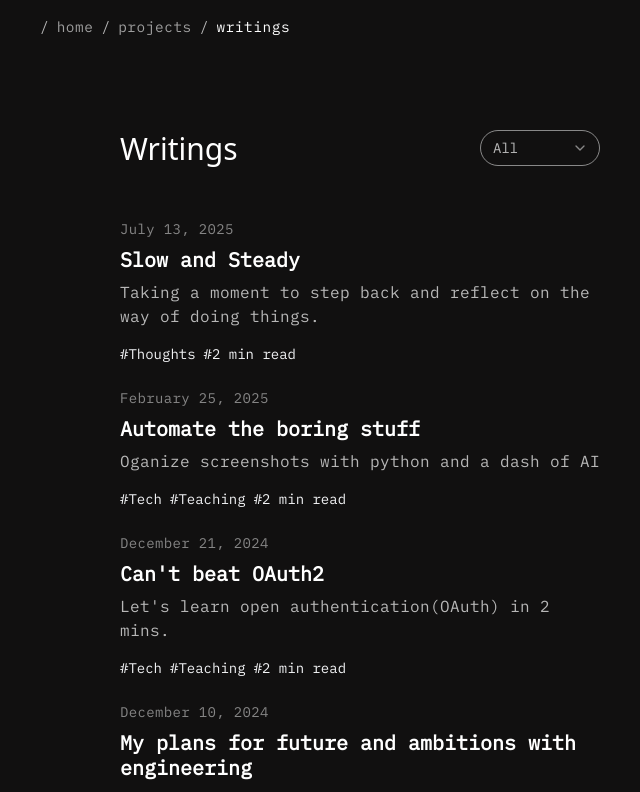
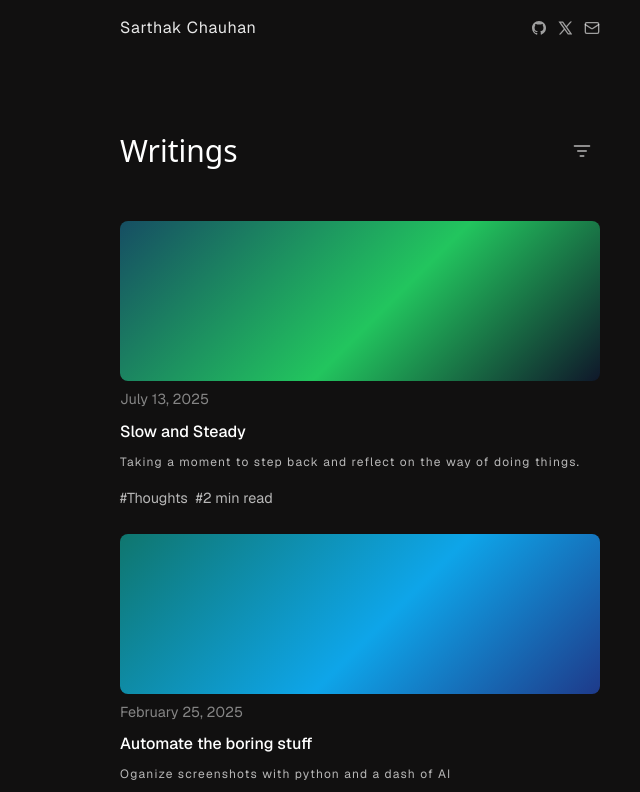
Before and after one commit to Sarthakischauhan/portfolio, a Next.js app: page /blog in a window 1280 px wide. Shown: the top 792 px of the page, without its empty margins (280-920 px from the left). Built offline with nearby package versions, Linux system fonts and the light colour scheme.

Commit message:
modified image and components

```diff
--- a/app/components/BlogFilter.jsx
+++ b/app/components/BlogFilter.jsx
@@ -1,24 +1,41 @@
-import { ChevronDown } from "lucide-react";
+import { Filter, ListFilter } from "lucide-react";
+import { useState } from "react";
 
 const BlogFilter = ({ selectedTag, setSelectedTag, allTags }) => {
+  const [open, setOpen] = useState(false);
+
   return (
-    <div className="relative font-mono">
-      <div className="relative">
-        <select
-          value={selectedTag}
-          onChange={(e) => setSelectedTag(e.target.value)}
-          className="cursor-pointer text-opacity-70 text-white appearance-none w-[120px] h-9 px-3 pr-8 text-sm rounded-full border border-white/50 bg-transparent focus:outline-none hover:border-white transition-colors duration-300 hover:text-opacity-100"
-        >
-          {allTags.map((tag) => (
-            <option key={tag} value={tag}>
-              {tag}
-            </option>
-          ))}
-        </select>
-        <div className="absolute right-3 top-1/2 -translate-y-1/2 pointer-events-none">
-          <ChevronDown className="h-4 w-4 opacity-50" />
+    <div className="relative z-50 inline-flex font-geist">
+      <button
+        type="button"
+        aria-label="Filter posts"
+        className="inline-flex h-9 w-9 items-center justify-center text-white/70 transition-colors hover:border-white hover:text-white"
+        onClick={() => setOpen((prev) => !prev)}
+      >
+        <ListFilter className="h-4=5 w-5" />
+      </button>
+      {open ? (
+        <div className="absolute right-0 top-full mt-2 min-w-[10rem] rounded-lg border border-white/10 bg-black/80 p-2 backdrop-blur z-[999] shadow-lg">
+          <ul className="flex flex-col gap-1">
+            {allTags.map((tag) => (
+              <li key={tag}>
+                <button
+                  type="button"
+                  className={`w-full rounded-md px-2 py-1 text-left text-body transition-colors ${
+                    selectedTag === tag ? "text-white" : "text-white/70"
+                  } hover:text-white hover:bg-white/5`}
+                  onClick={() => {
+                    setSelectedTag(tag);
+                    setOpen(false);
+                  }}
+                >
+                  {tag}
+                </button>
+              </li>
+            ))}
+          </ul>
         </div>
-      </div>
+      ) : null}
     </div>
   );
 };
--- a/app/components/BlogTile.jsx
+++ b/app/components/BlogTile.jsx
@@ -2,24 +2,46 @@ import React from "react";
 import Link from "next/link";
 import moment from "moment";
 
+const gradients = [
+  "linear-gradient(135deg, #1f2937 0%, #334155 50%, #0f172a 100%)",
+  "linear-gradient(135deg, #0f766e 0%, #0ea5e9 55%, #1e3a8a 100%)",
+  "linear-gradient(135deg, #7c2d12 0%, #ea580c 55%, #1f2937 100%)",
+  "linear-gradient(135deg, #1e293b 0%, #6d28d9 55%, #0f172a 100%)",
+  "linear-gradient(135deg, #164e63 0%, #22c55e 55%, #0f172a 100%)",
+];
+
+const pickGradient = (seed = "") => {
+  let hash = 0;
+  for (let i = 0; i < seed.length; i += 1) {
+    hash = (hash * 31 + seed.charCodeAt(i)) % 2147483647;
+  }
+  return gradients[hash % gradients.length];
+};
+
 const BlogTile = ({ blog, tags = true, className = "", style }) => {
   return (
     <div
-      className={`mt-2 flex w-full flex-col gap-y-2 font-mono ${className}`}
+      className={`mt-2 flex w-full flex-col gap-y-2 font-geist ${className}`}
       style={style}
     >
-      <h6 className="timeline text-xs font-mono tracking-wide text-white/70 sm:text-sm">
+      <Link
+        href={`/blog/${blog.slug}`}
+        aria-label={`Open ${blog.title}`}
+        className="block h-40 w-full rounded-lg transition-transform hover:scale-[1.01]"
+        style={{ backgroundImage: pickGradient(blog.slug || blog.title) }}
+      />
+      <h6 className="timeline text-body text-white/70">
         {moment(blog.date_posted, "YYYY-MM-DD").format("LL")}
       </h6>
       <Link
         href={`/blog/${blog.slug}`}
-        className="text-lg transition-colors hover:text-hyperlink hover:underline sm:text-xl"
+        className="text-blog-title font-medium text-white transition-colors hover:text-white"
       >
-        <h1 className="font-mono font-semibold leading-tight">
+        <h1 className="leading-relaxed">
           {blog.title}
         </h1>
       </Link>
-      <p className="font-mono font-regular text-sm leading-relaxed tracking-wide opacity-70 sm:text-base">
+      <p className="text-xs leading-relaxed text-white tracking-widest text-white/70">
         {blog.desc}
       </p>
       <span>
@@ -29,7 +51,7 @@ const BlogTile = ({ blog, tags = true, className = "", style }) => {
               blog.tags.map((tag, index) => (
                 <span
                   key={index}
-                  className="text-xs font-mono font-medium text-gray-100 transition-colors hover:text-hyperlink sm:text-sm"
+                  className="text-body text-white/70 transition-colors hover:text-white/90"
                 >
                   #{tag}
                 </span>
--- a/app/components/Navbar.jsx
+++ b/app/components/Navbar.jsx
@@ -1,13 +1,31 @@
 "use client";
 import Link from "next/link";
 import { usePathname } from "next/navigation";
-import SocialTiles from "../components/SocialTiles";
+import { Mail } from "lucide-react";
 
 const Navbar = () => {
   const pathname = usePathname();
 
   const baseLinkClass =
-    "text-nav tracking-nav transition-colors font-mono";
+    "font-mediun tracking-nav transition-colors font-geist";
+
+  const iconLinkClass =
+    "text-white/60 transition-colors hover:text-white";
+
+  const XIcon = () => (
+    <svg data-testid="geist-icon" height="14" stroke-linejoin="round" viewBox="0 0 16 16" width="14"><path fill-rule="evenodd" clip-rule="evenodd" d="M0.5 0.5H5.75L9.48421 5.71053L14 0.5H16L10.3895 6.97368L16.5 15.5H11.25L7.51579 10.2895L3 15.5H1L6.61053 9.02632L0.5 0.5ZM12.0204 14L3.42043 2H4.97957L13.5796 14H12.0204Z" fill="currentColor"></path></svg>
+  );
+
+  const Github = () => (
+    <svg data-testid="geist-icon" height="14" stroke-linejoin="round" viewBox="0 0 16 16" width="14"><g clip-path="url(#clip0_872_3147)">
+    <path fill-rule="evenodd" clip-rule="evenodd" d="M8 0C3.58 0 0 3.57879 0 7.99729C0 11.5361 2.29 14.5251 5.47 15.5847C5.87 15.6547 6.02 15.4148 6.02 15.2049C6.02 15.0149 6.01 14.3851 6.01 13.7154C4 14.0852 3.48 13.2255 3.32 12.7757C3.23 12.5458 2.84 11.836 2.5 11.6461C2.22 11.4961 1.82 11.1262 2.49 11.1162C3.12 11.1062 3.57 11.696 3.72 11.936C4.44 13.1455 5.59 12.8057 6.05 12.5957C6.12 12.0759 6.33 11.726 6.56 11.5261C4.78 11.3262 2.92 10.6364 2.92 7.57743C2.92 6.70773 3.23 5.98797 3.74 5.42816C3.66 5.22823 3.38 4.40851 3.82 3.30888C3.82 3.30888 4.49 3.09895 6.02 4.1286C6.66 3.94866 7.34 3.85869 8.02 3.85869C8.7 3.85869 9.38 3.94866 10.02 4.1286C11.55 3.08895 12.22 3.30888 12.22 3.30888C12.66 4.40851 12.38 5.22823 12.3 5.42816C12.81 5.98797 13.12 6.69773 13.12 7.57743C13.12 10.6464 11.25 11.3262 9.47 11.5261C9.76 11.776 10.01 12.2558 10.01 13.0056C10.01 14.0752 10 14.9349 10 15.2049C10 15.4148 10.15 15.6647 10.55 15.5847C12.1381 15.0488 13.5182 14.0284 14.4958 12.6673C15.4735 11.3062 15.9996 9.67293 16 7.99729C16 3.57879 12.42 0 8 0Z" fill="currentColor"></path>
+    </g>
+    <defs>
+    <clipPath id="clip0_872_3147">
+    <rect width="16" height="16" fill="white"></rect>
+    </clipPath>
+    </defs></svg>
+  )
 
   const NavLink = ({ href, children }) => {
     const isActive = pathname === href;
@@ -15,7 +33,7 @@ const Navbar = () => {
       <Link
         href={href}
         className={`${baseLinkClass} ${
-          isActive ? "text-white" : "text-white/60"
+          isActive ? "text-white" : "text-white/90"
         } hover:text-white`}
       >
         {children}
@@ -24,30 +42,38 @@ const Navbar = () => {
   };
 
   return (
-    <nav className="p-6 md:p-4 font-mono select-none">
-      <div className="max-w-[40rem] mx-auto flex justify-between items-center">
-        <div className="flex items-center gap-2 text-nav font-medium text-white/70">
-          <span>/</span>
-          <NavLink href="/">home</NavLink>
-
-          {/* <NavLink href="/projects">projects</NavLink> */}
-          <span>/</span>
-          <NavLink href="/projects">projects</NavLink>
-          <span>/</span>
-          <NavLink href="/blog">writings</NavLink>
-        </div>
-        {/* <div className="flex space-x-4">
-          <a href="https://www.linkedin.com/in/sarthakchauhan01/" target="_blank" rel="noopener noreferrer">
-            <svg className="w-5 h-5 h" fill="currentColor" viewBox="0 0 24 24" xmlns="http://www.w3.org/2000/svg">
-              <path d="M20.447 20.452h-3.554v-5.569c0-1.328-.027-3.037-1.852-3.037-1.853 0-2.136 1.445-2.136 2.939v5.667H9.351V9h3.414v1.561h.046c.477-.9 1.637-1.85 3.37-1.85 3.601 0 4.267 2.37 4.267 5.455v6.286zM5.337 7.433c-1.144 0-2.063-.926-2.063-2.065 0-1.138.92-2.063 2.063-2.063 1.14 0 2.064.925 2.064 2.063 0 1.139-.925 2.065-2.064 2.065zm1.782 13.019H3.555V9h3.564v11.452zM22.225 0H1.771C.792 0 0 .774 0 1.729v20.542C0 23.227.792 24 1.771 24h20.451C23.2 24 24 23.227 24 22.271V1.729C24 .774 23.2 0 22.222 0h.003z"/>
-            </svg>
-          </a>
-          <a href="https://github.com/Sarthakischauhan" target="_blank" rel="noopener noreferrer">
-            <svg className="w-5 h-5" fill="currentColor" viewBox="0 0 24 24" xmlns="http://www.w3.org/2000/svg">
-              <path d="M12 .297c-6.63 0-12 5.373-12 12 0 5.303 3.438 9.8 8.205 11.385.6.113.82-.258.82-.577 0-.285-.01-1.04-.015-2.04-3.338.724-4.042-1.61-4.042-1.61C4.422 18.07 3.633 17.7 3.633 17.7c-1.087-.744.084-.729.084-.729 1.205.084 1.838 1.236 1.838 1.236 1.07 1.835 2.809 1.305 3.495.998.108-.776.417-1.305.76-1.605-2.665-.3-5.466-1.332-5.466-5.93 0-1.31.465-2.38 1.235-3.22-.135-.303-.54-1.523.105-3.176 0 0 1.005-.322 3.3 1.23.96-.267 1.98-.399 3-.405 1.02.006 2.04.138 3 .405 2.28-1.552 3.285-1.23 3.285-1.23.645 1.653.24 2.873.12 3.176.765.84 1.23 1.91 1.23 3.22 0 4.61-2.805 5.625-5.475 5.92.42.36.81 1.096.81 2.22 0 1.606-.015 2.896-.015 3.286 0 .315.21.69.825.57C20.565 22.092 24 17.592 24 12.297c0-6.627-5.373-12-12-12"/>
-            </svg>
-          </a>
-        </div>*/}
+    <nav className="p-6 md:p-4 font-geist select-none">
+      <div className="max-w-[30rem] mx-auto flex items-center justify-between">
+        <NavLink href="/">Sarthak Chauhan</NavLink>
+        {pathname !== "/" ? (
+          <div className="flex items-center gap-3">
+            <a
+              href="https://github.com/Sarthakischauhan"
+              target="_blank"
+              rel="noreferrer"
+              className={iconLinkClass}
+              aria-label="GitHub"
+            >
+              <Github />
+            </a>
+            <a
+              href="https://x.com/sarchauhann"
+              target="_blank"
+              rel="noreferrer"
+              className={iconLinkClass}
+              aria-label="X"
+            >
+              <XIcon />
+            </a>
+            <a
+              href="mailto:hello@sarthakchauhann@gmail.com"
+              className={iconLinkClass}
+              aria-label="Email"
+            >
+              <Mail className="h-4 w-4" />
+            </a>
+          </div>
+        ) : null}
       </div>
     </nav>
   );
--- a/app/components/SectionList.jsx
+++ b/app/components/SectionList.jsx
@@ -1,5 +1,5 @@
 const sectionLabelClass =
-  "text-xs font-mono uppercase tracking-section-label text-white/60";
+  "text-xs font-geist uppercase tracking-section-label text-white/60";
 
 export const SectionList = ({
   label,
@@ -10,7 +10,7 @@ export const SectionList = ({
   animationDelay = 0.1,
 }) => (
   <div
-    className="animate-fade-in-up font-mono"
+    className="animate-fade-in-up font-geist"
     style={{ animationDelay: `${animationDelay}s` }}
   >
     <p className={sectionLabelClass}>{label}</p>
--- a/app/components/SocialTiles.jsx
+++ b/app/components/SocialTiles.jsx
@@ -2,11 +2,11 @@ import Link from "next/link";
 import React from "react";
 
 const baseLink =
-  "relative text-gray-400 hover:text-white transition-colors before:absolute before:left-0 before:-bottom-0.5 before:h-[1px] before:w-full before:scale-x-0 before:bg-gray-500 hover:before:animate-underline-lr";
+  "relative text-white/60 hover:text-white transition-colors before:absolute before:left-0 before:-bottom-0.5 before:h-[1px] before:w-full before:scale-x-0 before:bg-gray-500 hover:before:animate-underline-lr";
 
 const SocialTiles = () => {
   return (
-    <div className="w-full py-2 mt-2 select-none font-mono text-nav">
+    <div className="w-full py-2 mt-2 select-none font-geist text-nav">
       <div className="container mx-auto flex justify-start items-center space-x-3">
         <Link href="https://github.com/Sarthakischauhan" className={baseLink}>
           github
```
Also changed, not shown: public/D.png.
